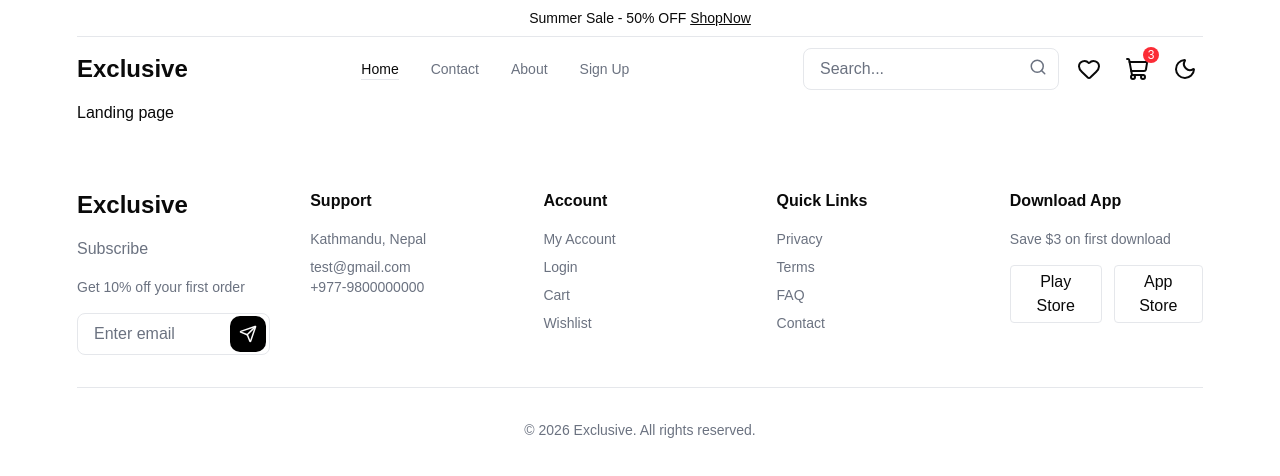
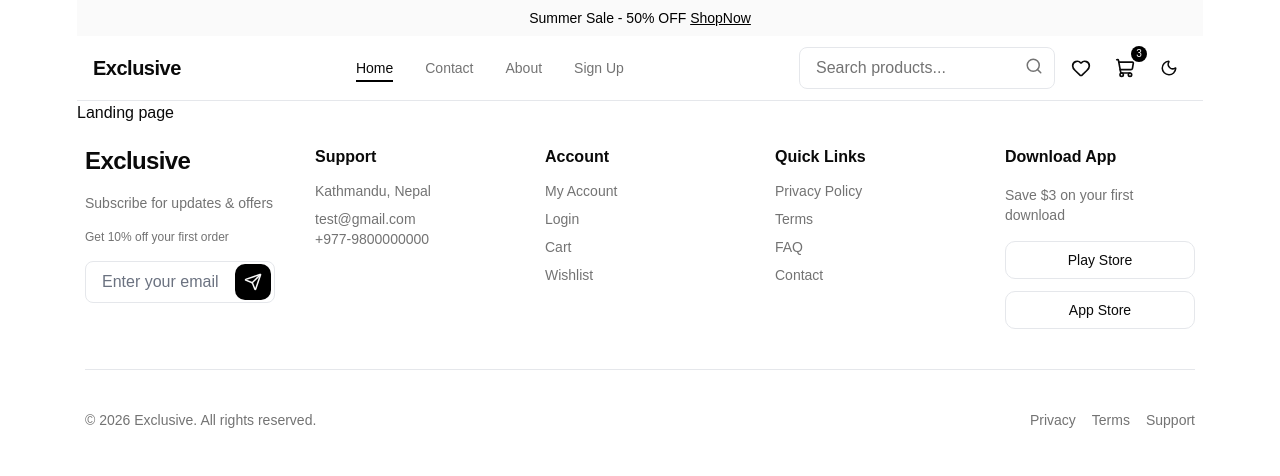
Before and after one commit to krantipariyar574388-netizen/E-commerce-website, a React (Vite) app: page / in a window 1280 px wide. Shown: the top 476 px of the page. Built offline with nearby package versions, Linux system fonts and the light colour scheme.

Commit message:
code optimized

```diff
--- a/src/components/Layout/Footer.tsx
+++ b/src/components/Layout/Footer.tsx
@@ -6,25 +6,34 @@ import Input from "../ShareableComponents/Input";
 
 const Footer = () => {
   return (
-    <footer className="bg-bg text-text ">
+    <footer className="bg-background text-foreground ">
 
-      <div className="  pt-16 pb-8">
+      <div className="max-w-7xl mx-auto px-4 sm:px-6 lg:px-2 pt-5 pb-10">
 
-        <div className="grid grid-cols-1 md:grid-cols-2 lg:grid-cols-5 gap-10">
+        {/* GRID */}
+        <div className="grid grid-cols-1 sm:grid-cols-2 lg:grid-cols-5 gap-10">
 
-          {/* Brand */}
-          <div>
-            <h2 className="text-2xl font-bold mb-4">Exclusive</h2>
+          {/* BRAND */}
+          <div className="space-y-4">
+            <h2 className="text-2xl font-bold tracking-tight">
+              Exclusive
+            </h2>
 
-            <p className="text-muted mb-4">Subscribe</p>
+            <p className="text-sm text-muted-foreground">
+              Subscribe for updates & offers
+            </p>
 
-            <p className="text-sm text-muted mb-4">
+            <p className="text-xs text-muted-foreground">
               Get 10% off your first order
             </p>
 
-            {/* Input */}
-            <div className="relative max-w-xs">
-              <Input type="email" placeholder="Enter email" className="pr-12" />
+            {/* INPUT */}
+            <div className="relative w-full max-w-sm">
+              <Input
+                type="email"
+                placeholder="Enter your email"
+                className="pr-12 bg-background border-border"
+              />
 
               <Button
                 size="icon"
@@ -35,57 +44,82 @@ const Footer = () => {
             </div>
           </div>
 
-          {/* Support */}
-          <div>
-            <h3 className="font-semibold mb-4">Support</h3>
+          {/* SUPPORT */}
+          <div className="space-y-3">
+            <h3 className="font-semibold text-foreground">Support</h3>
 
-            <div className="space-y-2 text-sm text-muted">
+            <div className="text-sm text-muted-foreground space-y-2">
               <p>Kathmandu, Nepal</p>
-              <a href="mailto:test@gmail.com" className="hover:text-text">
+              <a
+                href="mailto:test@gmail.com"
+                className="hover:text-foreground transition"
+              >
                 test@gmail.com
               </a>
               <p>+977-9800000000</p>
             </div>
           </div>
 
-          {/* Account */}
-          <div>
-            <h3 className="font-semibold mb-4">Account</h3>
+          {/* ACCOUNT */}
+          <div className="space-y-3">
+            <h3 className="font-semibold">Account</h3>
 
-            <ul className="space-y-2 text-sm text-muted">
-              <li><Link to="/account">My Account</Link></li>
-              <li><Link to="/login">Login</Link></li>
-              <li><Link to="/cart">Cart</Link></li>
-              <li><Link to="/wishlist">Wishlist</Link></li>
+            <ul className="space-y-2 text-sm text-muted-foreground">
+              {[
+                ["My Account", "/account"],
+                ["Login", "/login"],
+                ["Cart", "/cart"],
+                ["Wishlist", "/wishlist"],
+              ].map(([label, path]) => (
+                <li key={path}>
+                  <Link
+                    to={path}
+                    className="hover:text-foreground transition"
+                  >
+                    {label}
+                  </Link>
+                </li>
+              ))}
             </ul>
           </div>
 
-          {/* Quick Links */}
-          <div>
-            <h3 className="font-semibold mb-4">Quick Links</h3>
+          {/* QUICK LINKS */}
+          <div className="space-y-3">
+            <h3 className="font-semibold">Quick Links</h3>
 
-            <ul className="space-y-2 text-sm text-muted">
-              <li><Link to="/privacy">Privacy</Link></li>
-              <li><Link to="/terms">Terms</Link></li>
-              <li><Link to="/faq">FAQ</Link></li>
-              <li><Link to="/contact">Contact</Link></li>
+            <ul className="space-y-2 text-sm text-muted-foreground">
+              {[
+                ["Privacy Policy", "/privacy"],
+                ["Terms", "/terms"],
+                ["FAQ", "/faq"],
+                ["Contact", "/contact"],
+              ].map(([label, path]) => (
+                <li key={path}>
+                  <Link
+                    to={path}
+                    className="hover:text-foreground transition"
+                  >
+                    {label}
+                  </Link>
+                </li>
+              ))}
             </ul>
           </div>
 
-          {/* App */}
-          <div>
-            <h3 className="font-semibold mb-4">Download App</h3>
+          {/* APP */}
+          <div className="space-y-4">
+            <h3 className="font-semibold">Download App</h3>
 
-            <p className="text-sm text-muted mb-4">
-              Save $3 on first download
+            <p className="text-sm text-muted-foreground">
+              Save $3 on your first download
             </p>
 
-            <div className="flex gap-3">
-              <button className="border border-border px-3 py-1 rounded">
+            <div className="flex flex-col gap-3">
+              <button className="w-full border border-border rounded-lg px-4 py-2 text-sm hover:bg-muted transition">
                 Play Store
               </button>
 
-              <button className="border border-border px-3 py-1 rounded">
+              <button className="w-full border border-border rounded-lg px-4 py-2 text-sm hover:bg-muted transition">
                 App Store
               </button>
             </div>
@@ -93,11 +127,27 @@ const Footer = () => {
 
         </div>
 
-        <Separator className="my-8 bg-border" />
+        {/* SEPARATOR */}
+        <Separator className="my-10 bg-border" />
 
-        <p className="text-center text-sm text-muted">
-          © 2026 Exclusive. All rights reserved.
-        </p>
+        {/* BOTTOM */}
+        <div className="flex flex-col md:flex-row items-center justify-between gap-3 text-sm text-muted-foreground">
+
+          <p>© 2026 Exclusive. All rights reserved.</p>
+
+          <div className="flex gap-4">
+            <Link className="hover:text-foreground transition" to="#">
+              Privacy
+            </Link>
+            <Link className="hover:text-foreground transition" to="#">
+              Terms
+            </Link>
+            <Link className="hover:text-foreground transition" to="#">
+              Support
+            </Link>
+          </div>
+
+        </div>
 
       </div>
     </footer>
--- a/src/components/Layout/Navbar.tsx
+++ b/src/components/Layout/Navbar.tsx
@@ -1,4 +1,4 @@
-import  { useState } from "react";
+import { useState } from "react";
 import { Link, useLocation } from "react-router-dom";
 import {
   Menu,
@@ -9,6 +9,7 @@ import {
   Sun,
   Moon,
 } from "lucide-react";
+
 import { Button } from "@/components/ui/button";
 import Input from "../ShareableComponents/Input";
 import { useTheme } from "@/context/ThemeContext/useTheme";
@@ -29,76 +30,102 @@ const Navbar = () => {
     href === "/" ? location.pathname === "/" : location.pathname.startsWith(href);
 
   return (
-    <header className="w-full">
+    <header className="sticky top-0 z-50 w-full border-b border-border bg-background/80 backdrop-blur-xl">
 
       {/* Top Bar */}
-      <div className="bg-bg text-text border-b border-border py-2 text-sm">
-        <div className=" px-4 flex justify-between items-center">
-          <p className="text-center w-full">
-            Summer Sale - 50% OFF{" "}
-            <Link to="#" className="underline">
-              ShopNow
-            </Link>
-          </p>
+      <div className="bg-primary-foreground text-primary text-xs md:text-sm">
+        <div className="max-w-7xl mx-auto px-4 py-2 text-center">
+          Summer Sale - 50% OFF{" "}
+          <Link to="#" className="underline hover:opacity-80">
+            ShopNow
+          </Link>
         </div>
       </div>
 
-      {/* Navbar */}
-      <nav className="bg-bg text-text  sticky top-0 z-50">
-        <div className=" flex items-center justify-between h-16">
+      {/* Main Navbar */}
+      <nav className="max-w-7xl mx-auto px-4">
+        <div className="flex items-center justify-between h-16">
 
           {/* Logo */}
-          <Link to="/" className="text-2xl font-bold">
+          <Link
+            to="/"
+            className="text-xl font-bold tracking-tight text-foreground hover:opacity-80 transition"
+          >
             Exclusive
           </Link>
 
-          {/* Links */}
-          <div className="hidden md:flex gap-8">
+          {/* Desktop Links */}
+          <div className="hidden md:flex items-center gap-8">
             {navLinks.map((link) => (
               <Link
                 key={link.href}
                 to={link.href}
-                className={`text-sm transition ${
+                className={`text-sm font-medium transition relative ${
                   isActive(link.href)
-                    ? "border-b border-text"
-                    : "text-muted hover:text-text"
+                    ? "text-foreground"
+                    : "text-muted-foreground hover:text-foreground"
                 }`}
               >
                 {link.label}
+
+                {/* modern underline */}
+                <span
+                  className={`absolute left-0 -bottom-1 h-[2px] bg-primary transition-all duration-300 ${
+                    isActive(link.href) ? "w-full" : "w-0 group-hover:w-full"
+                  }`}
+                />
               </Link>
             ))}
           </div>
 
-          {/* Right Section */}
-          <div className="flex items-center gap-3">
+          {/* Right Actions */}
+          <div className="flex items-center gap-2">
 
             {/* Search */}
-            <div className="hidden md:block w-64 relative">
-              <Input placeholder="Search..." />
-              <Search className="absolute right-3 top-2.5 text-muted" size={18} />
+            <div className="hidden md:flex relative w-64">
+              <Input
+                placeholder="Search products..."
+                className="pr-10 bg-background border-border text-foreground placeholder:text-muted-foreground"
+              />
+              <Search className="absolute right-3 top-2.5 text-muted-foreground" size={18} />
             </div>
 
-            <Button variant="ghost" size="icon">
-              <Heart />
+            {/* Wishlist */}
+            <Button
+              variant="ghost"
+              size="icon"
+              className="rounded-full text-foreground hover:bg-muted"
+            >
+              <Heart className="h-5 w-5" />
             </Button>
 
-            <Button variant="ghost" size="icon" className="relative">
-              <ShoppingCart />
-              <span className="absolute -top-1 -right-1 text-xs bg-red-500 text-white w-4 h-4 rounded-full flex items-center justify-center">
+            {/* Cart */}
+            <Button
+              variant="ghost"
+              size="icon"
+              className="relative rounded-full text-foreground hover:bg-muted"
+            >
+              <ShoppingCart className="h-5 w-5" />
+              <span className="absolute -top-1 -right-1 text-[10px] bg-primary text-primary-foreground w-4 h-4 rounded-full flex items-center justify-center">
                 3
               </span>
             </Button>
 
-            {/* Theme Toggle */}
-            <Button variant="ghost" size="icon" onClick={toggleTheme}>
-              {theme === "dark" ? <Sun /> : <Moon />}
-            </Button>
-
-            {/* Mobile Menu */}
+            {/* Theme */}
             <Button
               variant="ghost"
               size="icon"
-              className="md:hidden"
+              onClick={toggleTheme}
+              className="rounded-full text-foreground hover:bg-muted"
+            >
+              {theme === "dark" ? <Sun size={18} /> : <Moon size={18} />}
+            </Button>
+
+            {/* Mobile menu */}
+            <Button
+              variant="ghost"
+              size="icon"
+              className="md:hidden text-foreground hover:bg-muted"
               onClick={() => setIsMobileMenuOpen(!isMobileMenuOpen)}
             >
               {isMobileMenuOpen ? <X /> : <Menu />}
@@ -108,13 +135,13 @@ const Navbar = () => {
 
         {/* Mobile Menu */}
         {isMobileMenuOpen && (
-          <div className="md:hidden bg-bg border-t border-border p-4 flex flex-col gap-4">
+          <div className="md:hidden border-t border-border bg-background px-4 py-4 space-y-3">
             {navLinks.map((link) => (
               <Link
                 key={link.href}
                 to={link.href}
                 onClick={() => setIsMobileMenuOpen(false)}
-                className="text-muted hover:text-text"
+                className="block text-sm text-muted-foreground hover:text-foreground transition"
               >
                 {link.label}
               </Link>
```
